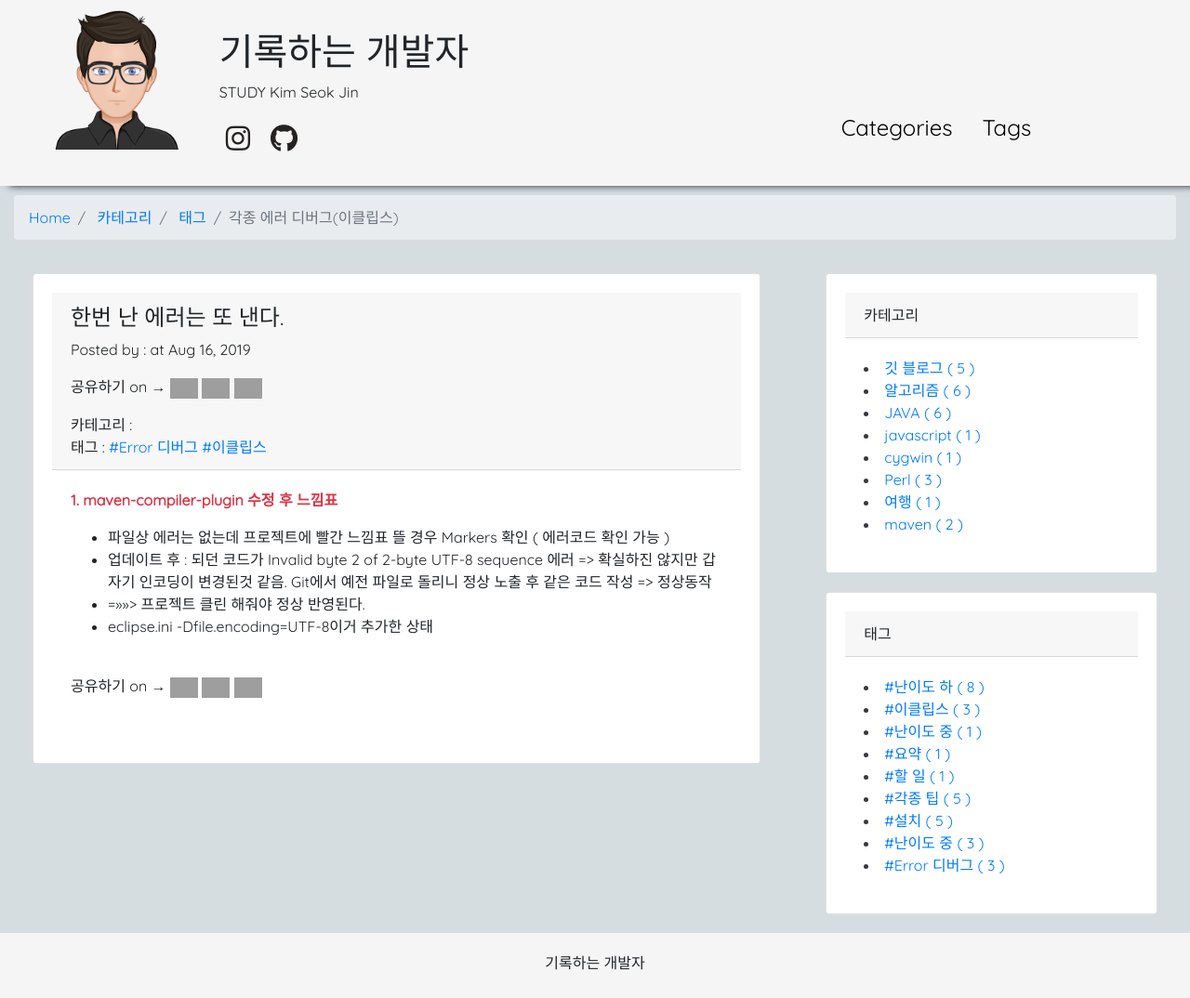
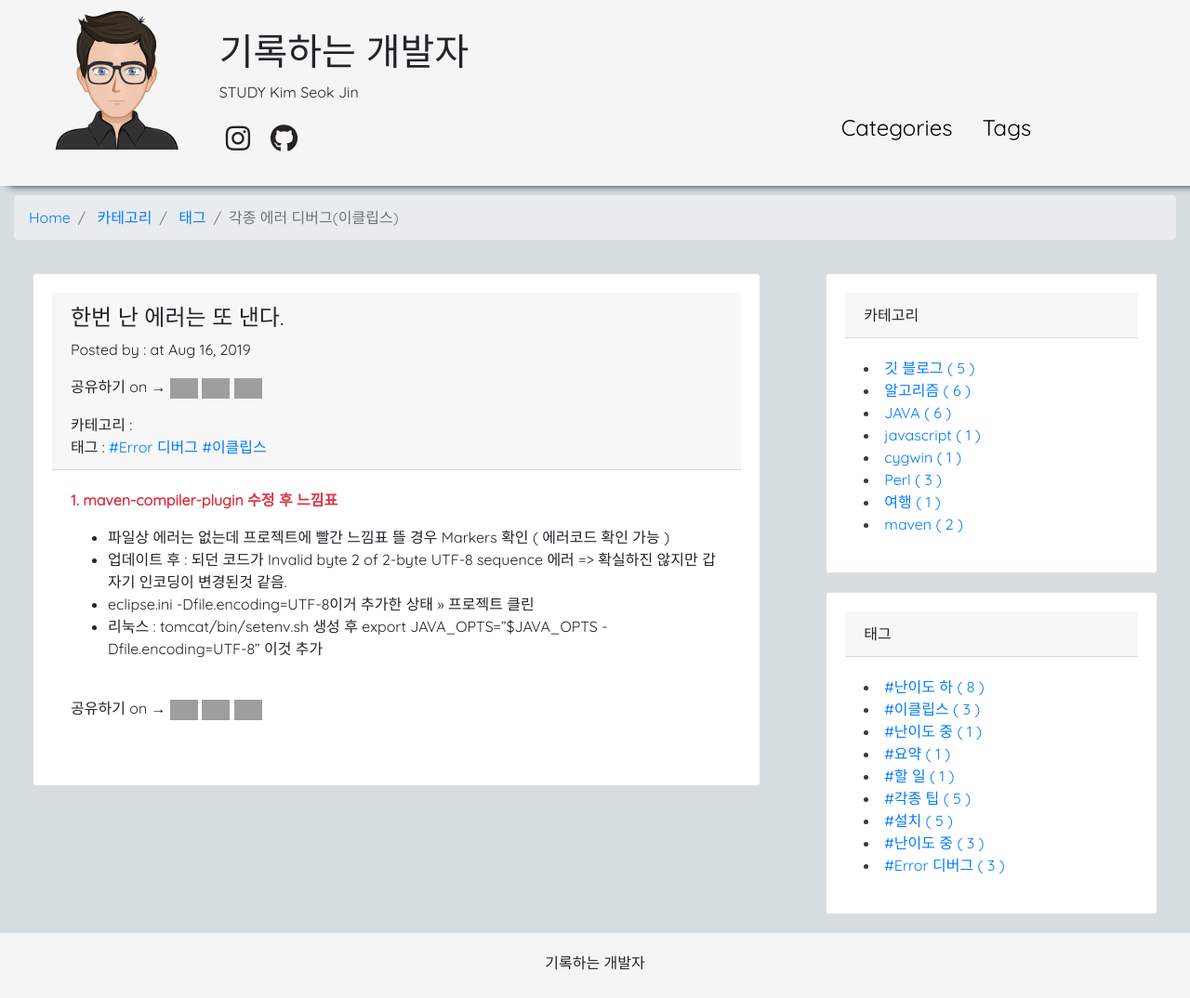
Before and after one commit to 7271kim/7271kim.github.com, a Jekyll site: the page built from _posts/error/2019-08-16-eclispe.md, in a window 1280 px wide. Shown: the whole page at 93% size. Built offline with Jekyll 4.4.1, drawn with Linux system fonts in a browser that asks for light colours; nearby versions of some CDN libraries; a script that is not in the unit is left out; comment, search, counter and statistics services are not loaded; grey boxes are pictures that could not be loaded.

Commit message:
[2019.08.17] - 해결 방법 추가

```diff
--- a/_posts/error/2019-08-16-eclispe.md
+++ b/_posts/error/2019-08-16-eclispe.md
@@ -9,7 +9,6 @@ thumbnail: posts/icon-error.png
 ---
 <p class="text-danger bold-text">1. maven-compiler-plugin 수정 후 느낌표</p>
  - 파일상 에러는 없는데 프로젝트에 빨간 느낌표 뜰 경우 Markers 확인 ( 에러코드 확인 가능 )
- - 업데이트 후 : 되던 코드가 Invalid byte 2 of 2-byte UTF-8 sequence 에러 => 확실하진 않지만 갑자기 인코딩이 변경된것 같음. Git에서
- 예전 파일로 돌리니 정상 노출 후 같은 코드 작성 => 정상동작
- - =>>>>> 프로젝트 클린 해줘야 정상 반영된다.
- - eclipse.ini -Dfile.encoding=UTF-8이거 추가한 상태
+ - 업데이트 후 : 되던 코드가 Invalid byte 2 of 2-byte UTF-8 sequence 에러 => 확실하진 않지만 갑자기 인코딩이 변경된것 같음.
+ - eclipse.ini -Dfile.encoding=UTF-8이거 추가한 상태 >> 프로젝트 클린
+ - 리눅스 : tomcat/bin/setenv.sh 생성 후 export JAVA_OPTS="$JAVA_OPTS -Dfile.encoding=UTF-8" 이것  추가
```
